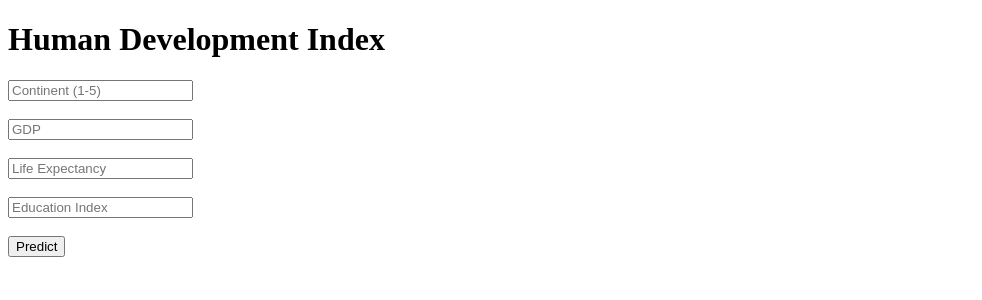
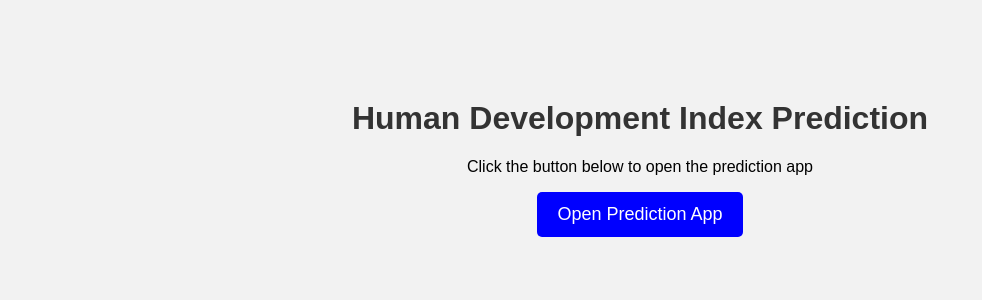
Before and after one commit to gaddamaiswarya1234-beep/A-Comprehensive-Measure-of-Well-Being, a Flask app: template Flask/templates/index.html in a window 1280 px wide. Shown: the top 300 px of the page, without its empty margins (0-982 px from the left). Run offline with Flask 3, Linux system fonts and the light colour scheme; the template is opened without the code that fills it, so the values that code supplies are empty; parts of the project's set-up code (start-up, migrations or seed data) failed here and were passed over.

Commit message:
Update index.html

```diff
--- a/Flask/templates/index.html
+++ b/Flask/templates/index.html
@@ -2,26 +2,47 @@
 <html>
 <head>
     <title>HDI Prediction</title>
+    <style>
+        body {
+            text-align: center;
+            font-family: Arial, sans-serif;
+            background-color: #f2f2f2;
+        }
+
+        h1 {
+            color: #333;
+        }
+
+        .container {
+            margin-top: 100px;
+        }
+
+        button {
+            padding: 12px 20px;
+            font-size: 18px;
+            background-color: blue;
+            color: white;
+            border: none;
+            border-radius: 5px;
+            cursor: pointer;
+        }
+
+        button:hover {
+            background-color: darkblue;
+        }
+    </style>
 </head>
 <body>
 
-    <h1>Human Development Index</h1>
+    <div class="container">
+        <h1>Human Development Index Prediction</h1>
 
-    <form action="/predict" method="POST">
+        <p>Click the button below to open the prediction app</p>
 
-        <input type="number" step="any" name="continent" placeholder="Continent (1-5)" required><br><br>
-        <input type="number" step="any" name="gdp" placeholder="GDP" required><br><br>
-        <input type="number" step="any" name="life" placeholder="Life Expectancy" required><br><br>
-        <input type="number" step="any" name="education" placeholder="Education Index" required><br><br>
-
-        <button type="submit">Predict</button>
-    </form>
-
-    <br>
-
-    {% if prediction_text %}
-        <h2>{{ prediction_text }}</h2>
-    {% endif %}
+        <a href="https://a-comprehensive-measure-of-well-being-ns45.onrender.com">
+            <button>Open Prediction App</button>
+        </a>
+    </div>
 
 </body>
 </html>
```
